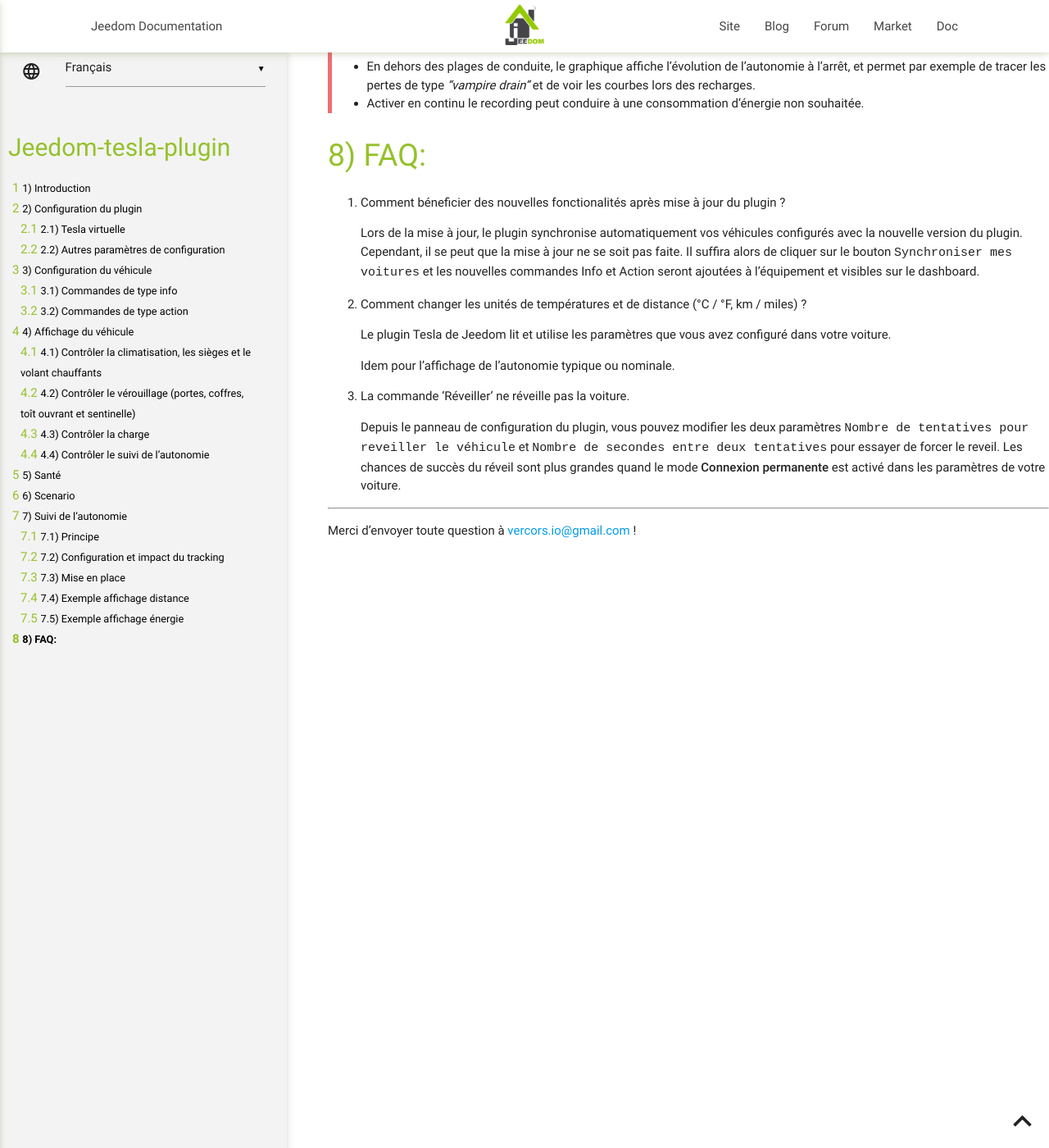
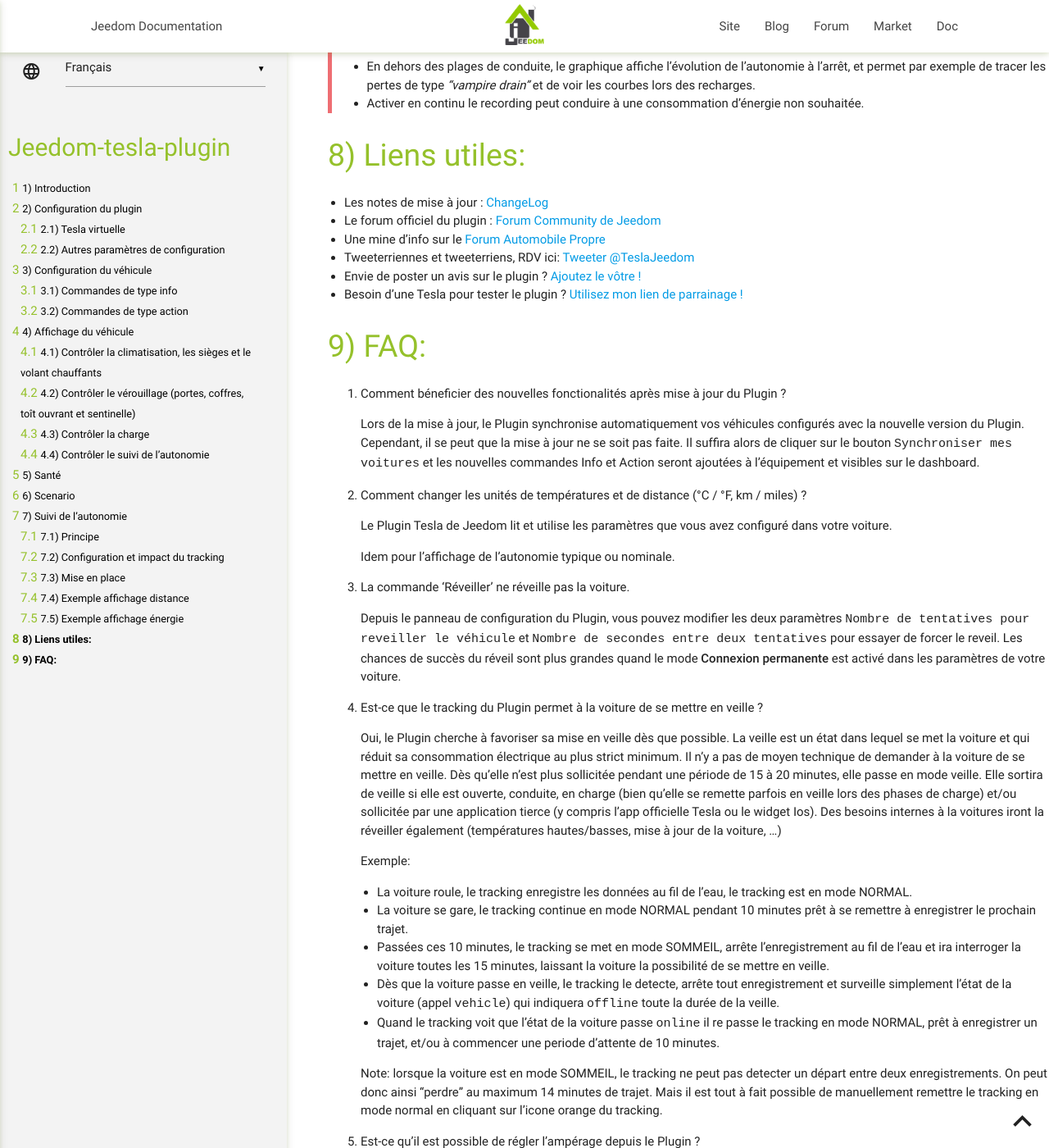
Before and after one commit to vercorsio/jeedom-tesla-plugin, a Jekyll site: the page built from fr_FR/index.md, in a window 1280 px wide and 1400 px high, scrolled down 20320 px. Shown: the whole window at 82% size. Built offline with Jekyll 4.4.1, drawn with Linux system fonts in a browser that asks for light colours; our own code applies the rules of GitHub Pages for plain Markdown files; some of the changed text lies outside the part shown.

```diff
--- a/fr_FR/index.md
+++ b/fr_FR/index.md
@@ -409,23 +409,49 @@ Le Tableau retranscrit les informations d'énergie. Les données sont affichées
 > - En dehors des plages de conduite, le graphique affiche l'évolution de l'autonomie à l'arrêt, et permet par exemple de tracer les pertes de type <i>"vampire drain"</i> et de voir les courbes lors des recharges.
 > - Activer en continu le recording peut conduire à une consommation d'énergie non souhaitée.
 
+Liens utiles:
+==
+ - Les notes de mise à jour : [ChangeLog](!https://vercorsio.github.io/jeedom-tesla-plugin/fr_FR/changelog)
+ - Le forum officiel du plugin : [Forum Community de Jeedom](!https://community.jeedom.com/tags/plugin-tesla)
+ - Une mine d'info sur le [Forum Automobile Propre](!https://forums.automobile-propre.com/topic/piloter-sa-tesla-avec-jeedom-13412)
+ - Tweeterriennes et tweeterriens, RDV ici: [Tweeter @TeslaJeedom](!https://twitter.com/TeslaJeedom)
+ - Envie de poster un avis sur le plugin ? [Ajoutez le vôtre !](!https://www.jeedom.com/market/?v=d&p=market&type=plugin&plugin_id=tesla)
+ - Besoin d'une Tesla pour tester le plugin ? [Utilisez mon lien de parrainage !](http://ts.la/nicolas2320)
+
+
 FAQ:
 ==
 
-1. Comment béneficier des nouvelles fonctionalités après mise à jour du plugin ?
+1. Comment béneficier des nouvelles fonctionalités après mise à jour du Plugin ?
 
-   Lors de la mise à jour, le plugin synchronise automatiquement vos véhicules configurés avec la nouvelle version du plugin. Cependant, il se peut que la mise à jour ne se soit pas faite. Il suffira alors de cliquer sur le bouton `Synchroniser mes voitures` et les nouvelles commandes Info et Action seront ajoutées à l'équipement et visibles sur le dashboard.
+   Lors de la mise à jour, le Plugin synchronise automatiquement vos véhicules configurés avec la nouvelle version du Plugin. Cependant, il se peut que la mise à jour ne se soit pas faite. Il suffira alors de cliquer sur le bouton `Synchroniser mes voitures` et les nouvelles commandes Info et Action seront ajoutées à l'équipement et visibles sur le dashboard.
 
 2. Comment changer les unités de températures et de distance (°C / °F, km / miles) ?
 
-   Le plugin Tesla de Jeedom lit et utilise les paramètres que vous avez configuré dans votre voiture.
+   Le Plugin Tesla de Jeedom lit et utilise les paramètres que vous avez configuré dans votre voiture.
 
    Idem pour l'affichage de l'autonomie typique ou nominale.
 
 3. La commande 'Réveiller' ne réveille pas la voiture.
 
-   Depuis le panneau de configuration du plugin, vous pouvez modifier les deux paramètres `Nombre de tentatives pour reveiller le véhicule` et `Nombre de secondes entre deux tentatives` pour essayer de forcer le reveil. Les chances de succès du réveil sont plus grandes quand le mode **Connexion permanente** est activé dans les paramètres de votre voiture.
+   Depuis le panneau de configuration du Plugin, vous pouvez modifier les deux paramètres `Nombre de tentatives pour reveiller le véhicule` et `Nombre de secondes entre deux tentatives` pour essayer de forcer le reveil. Les chances de succès du réveil sont plus grandes quand le mode **Connexion permanente** est activé dans les paramètres de votre voiture.
 
+ 4. Est-ce que le tracking du Plugin permet à la voiture de se mettre en veille ?
+
+    Oui, le Plugin cherche à favoriser sa mise en veille dès que possible. La veille est un état dans lequel se met la voiture et qui réduit sa consommation électrique au plus strict minimum. Il n'y a pas de moyen technique de demander à la voiture de se mettre en veille. Dès qu'elle n'est plus sollicitée pendant une période de 15 à 20 minutes, elle passe en mode veille. Elle sortira de veille si elle est ouverte, conduite, en charge (bien qu'elle se remette parfois en veille lors des phases de charge) et/ou sollicitée par une application tierce (y compris l'app officielle Tesla ou le widget Ios). Des besoins internes à la voitures iront la réveiller également (températures hautes/basses, mise à jour de la voiture, ...)
+
+    Exemple:
+      - La voiture roule, le tracking enregistre les données au fil de l'eau, le tracking est en mode NORMAL.
+      - La voiture se gare, le tracking continue en mode NORMAL pendant 10 minutes prêt à se remettre à enregistrer le prochain trajet.
+      - Passées ces 10 minutes, le tracking se met en mode SOMMEIL, arrête l'enregistrement au fil de l'eau et ira interroger la voiture toutes les 15 minutes, laissant la voiture la possibilité de se mettre en veille.
+      - Dès que la voiture passe en veille, le tracking le detecte, arrête tout enregistrement et surveille simplement l'état de la voiture (appel `vehicle`) qui indiquera `offline` toute la durée de la veille.
+      - Quand le tracking voit que l'état de la voiture passe `online` il re passe le tracking en mode NORMAL, prêt à enregistrer un trajet, et/ou à commencer une periode d'attente de 10 minutes.
+
+    Note: lorsque la voiture est en mode SOMMEIL, le tracking ne peut pas detecter un départ entre deux enregistrements. On peut donc ainsi "perdre" au maximum 14 minutes de trajet. Mais il est tout à fait possible de manuellement remettre le tracking en mode normal en cliquant sur l'icone orange du tracking.
+
+ 5. Est-ce qu'il est possible de régler l'ampérage depuis le Plugin ?
+
+     Non. L'API de tesla ne permet pas cette fonction qui serait effectivement très utile pour augmenter ou diminuer la vitesse de charge dans un scénario par exemple. Dès que c'est rendu possible ce sera ajouté au Plugin
 
 ----
 
```
Also changed, not shown: fr_FR/changelog.md (+26 -1 lines), images/scenario-trigger.png (added), images/tesla-m3.svg (added).
